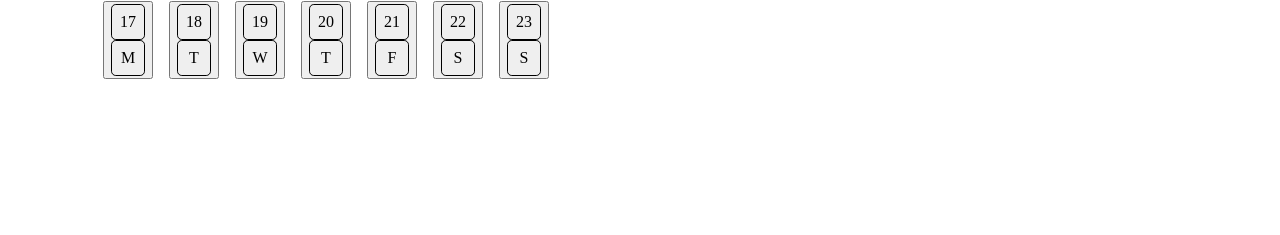
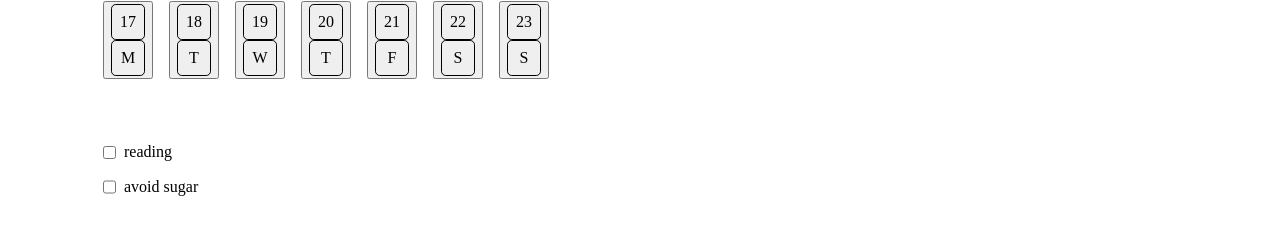
Before and after one commit to nutaptap/habital, a React (Vite) app: page /dashboard in a window 1280 px wide. Shown: the part 267-502 px from the top of the page. Built offline with nearby package versions, Linux system fonts and the light colour scheme.

Commit message:
Added the habits view on the dashboard

```diff
--- a/src/components/Dashboard.jsx
+++ b/src/components/Dashboard.jsx
@@ -53,7 +53,6 @@ function Dashboard() {
   function handleSelect(event) {
     const selected = Number(event.target.closest("[data-value]").dataset.value);
     setSelectedDay(selected);
-    console.log(selected);
   }
 
   function renderButtons() {
@@ -79,7 +78,20 @@ function Dashboard() {
     return buttonElements;
   }
 
-  useEffect(() => {}, [selectedDay]);
+  function renderView() {
+    const habits = userContext.habits.filter((habit) =>
+      habit.schedule.includes(selectedDay)
+    );
+    const habitsList = habits.map((habit) => {
+      return (
+        <div className="habit-check" key={habit.name}>
+          <input type="checkbox" id={habit.name} name={habit.name}></input>
+          <label for={habit.name}>{habit.name}</label>
+        </div>
+      );
+    });
+    return habitsList;
+  }
 
   return (
     <>
@@ -93,7 +105,7 @@ function Dashboard() {
             })}
           </h2>
           <div className="dashboard-week">{renderButtons()}</div>
-          <div></div>
+          <div className="dashboard-view">{renderView()}</div>
         </div>
         <div className="dashboard-right">
           <LineChart data={chartData} />
--- a/src/index.css
+++ b/src/index.css
@@ -227,6 +227,18 @@ nav img {
   color: white;
 }
 
+.dashboard-view {
+  margin-top: 4rem;
+  display: flex;
+  flex-direction: column;
+  gap: 1rem;
+}
+
+.habit-check {
+  display: flex;
+  gap: 0.5rem;
+}
+
 .dashboard-right {
   min-width: 500px;
   display: flex;
```
